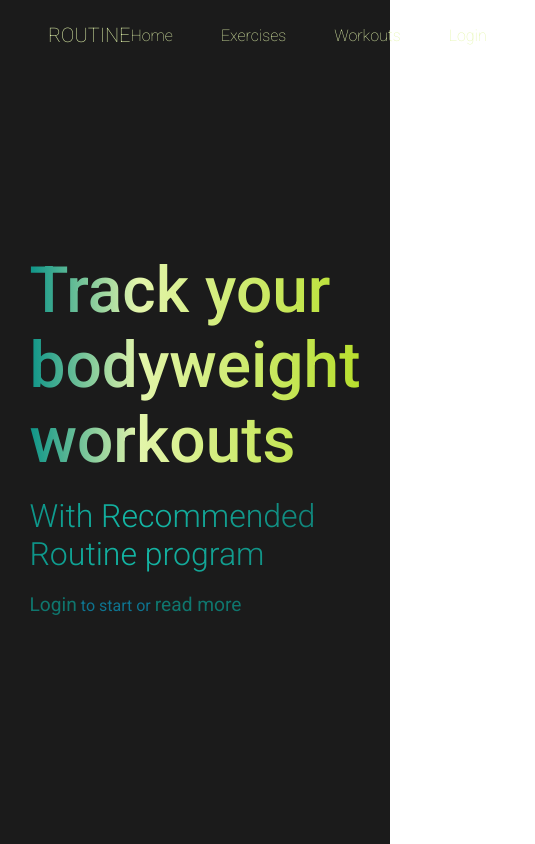
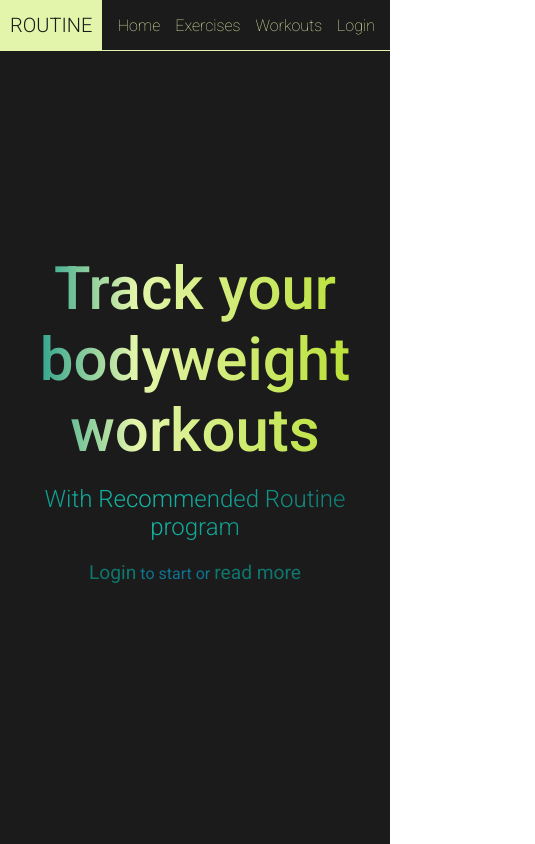
Before and after one commit to erratinsilentio/cc-tracker, a Vue app in the folder app/: page / in a window 390 px wide. Shown: the whole page, 535 px wide, since content can reach past the window. Built offline with nearby package versions, Linux system fonts and the light colour scheme; no server answers.

Commit message:
added media queries for the home page

```diff
--- a/app/src/components/common/header/Header.vue
+++ b/app/src/components/common/header/Header.vue
@@ -115,4 +115,31 @@
     }
     }
 
+    @media (min-width: 390px) and (max-width: 767px) {
+        .header{
+            height: 50px;
+            border-bottom: 0.1px solid #E3F5AB;
+        }
+        .logo{
+            padding-left: 10px;
+            padding-right: 10px;
+            font-weight: 300;
+            background-color: #E3F5AB;
+            color: #1b1b1b;
+            height: 50px;
+            line-height: 50px;
+            text-align: center;
+        }
+        .navbutton{
+            font-size: 1rem;
+        }
+
+        a{
+            margin-right: 15px;
+        }
+    }
+
+    @media (min-width: 768px) and (max-width: 1024px) {
+    }
+
 </style>
--- a/app/src/components/pages/Home.vue
+++ b/app/src/components/pages/Home.vue
@@ -51,4 +51,29 @@ import { Paths } from '../../types/types';
     a:hover{
         color: #14b8a6;
     }
+
+    @media (min-width: 390px) and (max-width: 767px) {
+    .hero{
+        width: 90vw;
+        display: flex;
+        flex-direction: column;
+        align-items: center;
+    }
+
+    .first{
+        font-size: 3.75rem;
+        text-align: center;
+    }
+
+    .second{
+        text-align: center;
+        font-size: 1.5rem;
+    }
+
+    }
+
+    @media (min-width: 768px) and (max-width: 1024px) {
+    /* Your styles here */
+    }
+
 </style>
```
